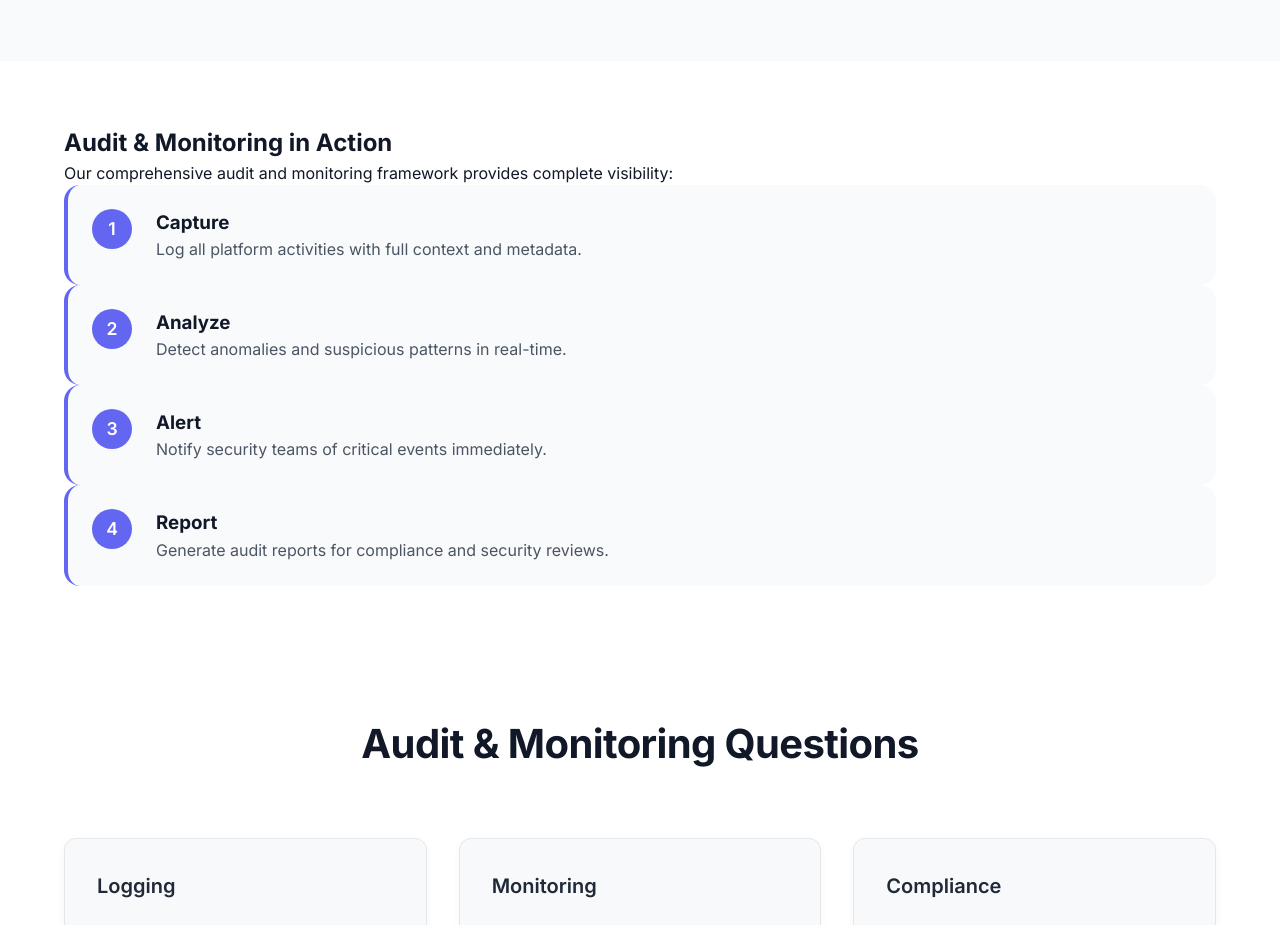
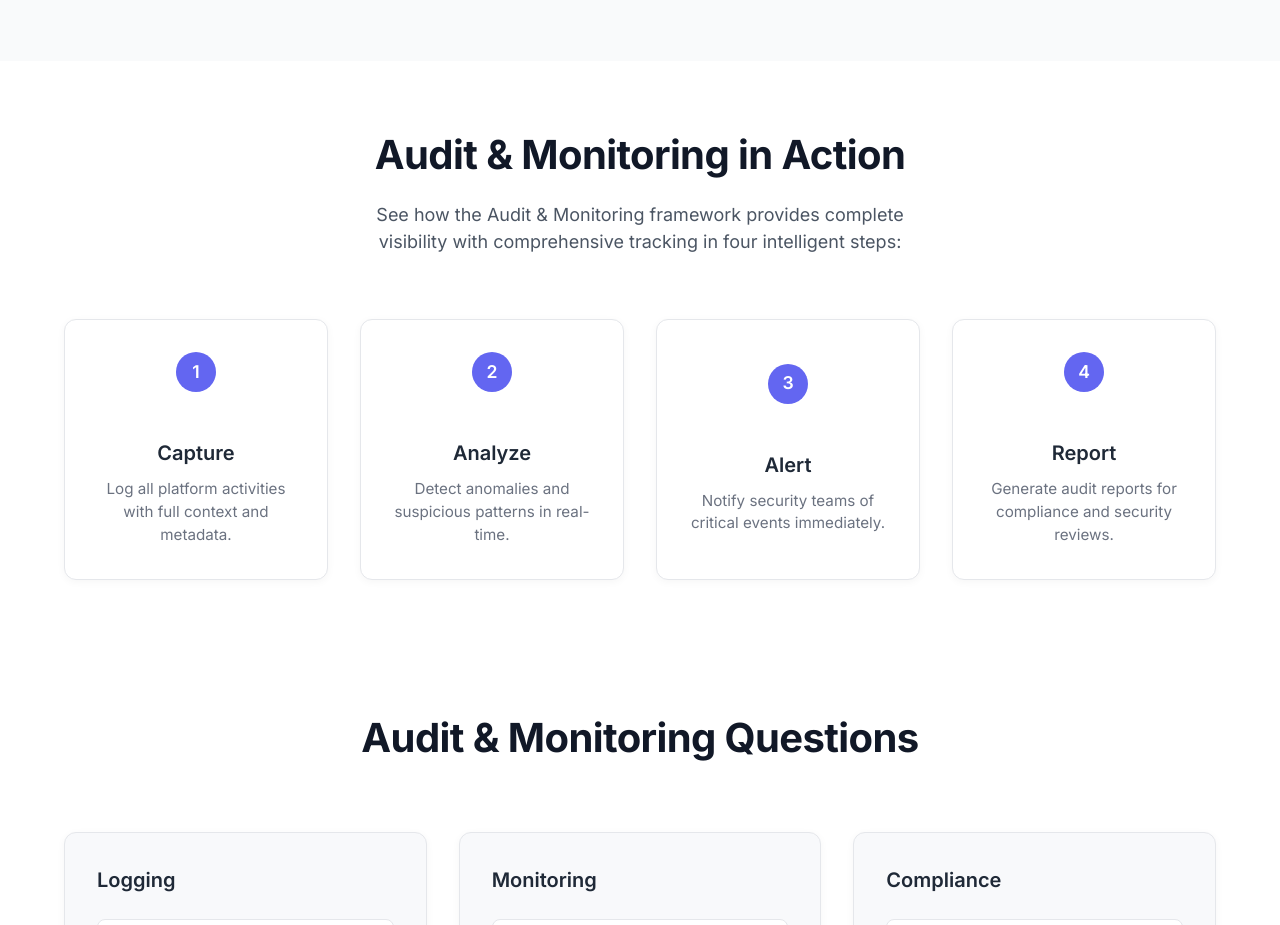
Before and after one commit to hs0490/turing-force-website, a website: page security/audit-monitoring.html in a window 1280 px wide. Shown: the part 1911-2836 px from the top of the page. Drawn offline with Linux system fonts and the light colour scheme.

Commit message:
Align platform pages and agent pages with Backlog Grooming Agent styling
- Updated Hero sections on agent pages with consistent font sizes, colors, and white text
- Aligned 'Core Capabilities' sections on platform pages with proper section headers
- Applied consistent card-based layouts across all platform pages:
  * TuringForce Agent Studio - Core Development Experience Capabilities
  * TuringFlow - Core Orchestration Capabilities
  * TuringNexus - Core Integration Capabilities
  * TPulse - Core Q&A Capabilities
- Ensured perfect visual consistency with Backlog Grooming Agent page standards
- Added section-header wrappers and descriptive subtitles for professional appearance

```diff
--- a/security/audit-monitoring.html
+++ b/security/audit-monitoring.html
@@ -207,39 +207,41 @@
   <!-- Agent in Action -->
   <section class="agent-action">
     <div class="container">
-      <h2>Audit & Monitoring in Action</h2>
-      <p>Our comprehensive audit and monitoring framework provides complete visibility:</p>
+      <div class="section-header">
+        <h2>Audit & Monitoring in Action</h2>
+        <p>See how the Audit & Monitoring framework provides complete visibility with comprehensive tracking in four intelligent steps:</p>
+      </div>
 
-      <div class="action-workflow">
-        <div class="workflow-step">
-          <div class="step-number">1</div>
+      <div class="action-workflow" style="display: grid; grid-template-columns: repeat(auto-fit, minmax(250px, 1fr)); gap: 2rem;">
+        <div class="workflow-step" style="background: #ffffff; padding: 2rem; border-radius: 12px; box-shadow: 0 2px 8px rgba(0, 0, 0, 0.04); border: 1px solid #e5e7eb; text-align: center; transition: all 0.3s ease; position: relative; overflow: hidden; min-height: 180px; display: flex; flex-direction: column; justify-content: center;">
+          <div class="step-number" style="background: #6366f1; color: #ffffff; width: 40px; height: 40px; border-radius: 50%; display: flex; align-items: center; justify-content: center; font-weight: 600; font-size: 1.1rem; margin: 0 auto 1.5rem auto;">1</div>
           <div class="step-content">
-            <h3>Capture</h3>
-            <p>Log all platform activities with full context and metadata.</p>
+            <h3 style="color: #1f2937; font-size: 1.25rem; font-weight: 600; margin-bottom: 0.75rem; line-height: 1.3;">Capture</h3>
+            <p style="color: #6b7280; line-height: 1.5; font-size: 0.95rem; margin: 0;">Log all platform activities with full context and metadata.</p>
           </div>
         </div>
 
-        <div class="workflow-step">
-          <div class="step-number">2</div>
+        <div class="workflow-step" style="background: #ffffff; padding: 2rem; border-radius: 12px; box-shadow: 0 2px 8px rgba(0, 0, 0, 0.04); border: 1px solid #e5e7eb; text-align: center; transition: all 0.3s ease; position: relative; overflow: hidden; min-height: 180px; display: flex; flex-direction: column; justify-content: center;">
+          <div class="step-number" style="background: #6366f1; color: #ffffff; width: 40px; height: 40px; border-radius: 50%; display: flex; align-items: center; justify-content: center; font-weight: 600; font-size: 1.1rem; margin: 0 auto 1.5rem auto;">2</div>
           <div class="step-content">
-            <h3>Analyze</h3>
-            <p>Detect anomalies and suspicious patterns in real-time.</p>
+            <h3 style="color: #1f2937; font-size: 1.25rem; font-weight: 600; margin-bottom: 0.75rem; line-height: 1.3;">Analyze</h3>
+            <p style="color: #6b7280; line-height: 1.5; font-size: 0.95rem; margin: 0;">Detect anomalies and suspicious patterns in real-time.</p>
           </div>
         </div>
 
-        <div class="workflow-step">
-          <div class="step-number">3</div>
+        <div class="workflow-step" style="background: #ffffff; padding: 2rem; border-radius: 12px; box-shadow: 0 2px 8px rgba(0, 0, 0, 0.04); border: 1px solid #e5e7eb; text-align: center; transition: all 0.3s ease; position: relative; overflow: hidden; min-height: 180px; display: flex; flex-direction: column; justify-content: center;">
+          <div class="step-number" style="background: #6366f1; color: #ffffff; width: 40px; height: 40px; border-radius: 50%; display: flex; align-items: center; justify-content: center; font-weight: 600; font-size: 1.1rem; margin: 0 auto 1.5rem auto;">3</div>
           <div class="step-content">
-            <h3>Alert</h3>
-            <p>Notify security teams of critical events immediately.</p>
+            <h3 style="color: #1f2937; font-size: 1.25rem; font-weight: 600; margin-bottom: 0.75rem; line-height: 1.3;">Alert</h3>
+            <p style="color: #6b7280; line-height: 1.5; font-size: 0.95rem; margin: 0;">Notify security teams of critical events immediately.</p>
           </div>
         </div>
 
-        <div class="workflow-step">
-          <div class="step-number">4</div>
+        <div class="workflow-step" style="background: #ffffff; padding: 2rem; border-radius: 12px; box-shadow: 0 2px 8px rgba(0, 0, 0, 0.04); border: 1px solid #e5e7eb; text-align: center; transition: all 0.3s ease; position: relative; overflow: hidden; min-height: 180px; display: flex; flex-direction: column; justify-content: center;">
+          <div class="step-number" style="background: #6366f1; color: #ffffff; width: 40px; height: 40px; border-radius: 50%; display: flex; align-items: center; justify-content: center; font-weight: 600; font-size: 1.1rem; margin: 0 auto 1.5rem auto;">4</div>
           <div class="step-content">
-            <h3>Report</h3>
-            <p>Generate audit reports for compliance and security reviews.</p>
+            <h3 style="color: #1f2937; font-size: 1.25rem; font-weight: 600; margin-bottom: 0.75rem; line-height: 1.3;">Report</h3>
+            <p style="color: #6b7280; line-height: 1.5; font-size: 0.95rem; margin: 0;">Generate audit reports for compliance and security reviews.</p>
           </div>
         </div>
       </div>
```
Also changed, not shown: agents/cost-optimization-agent.html (+3 -3 lines), agents/risk-dependency-agent.html (+3 -3 lines), agents/status-reporting-agent.html (+3 -3 lines), platform/agent-orchestration.html (+5 -1 lines), platform/devex-visual-code.html (+5 -1 lines), platform/tpulse.html (+5 -1 lines), platform/turingnexus.html (+5 -1 lines).
